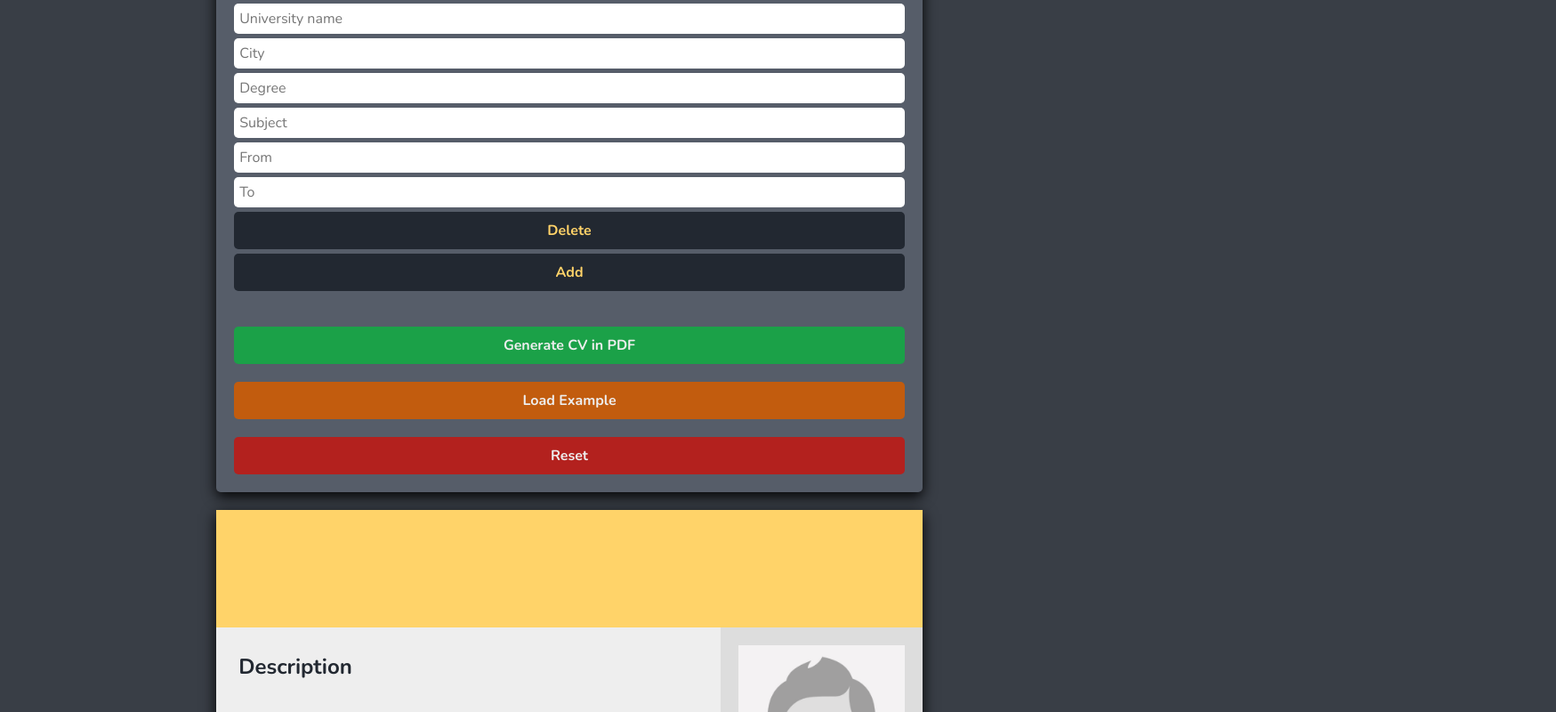
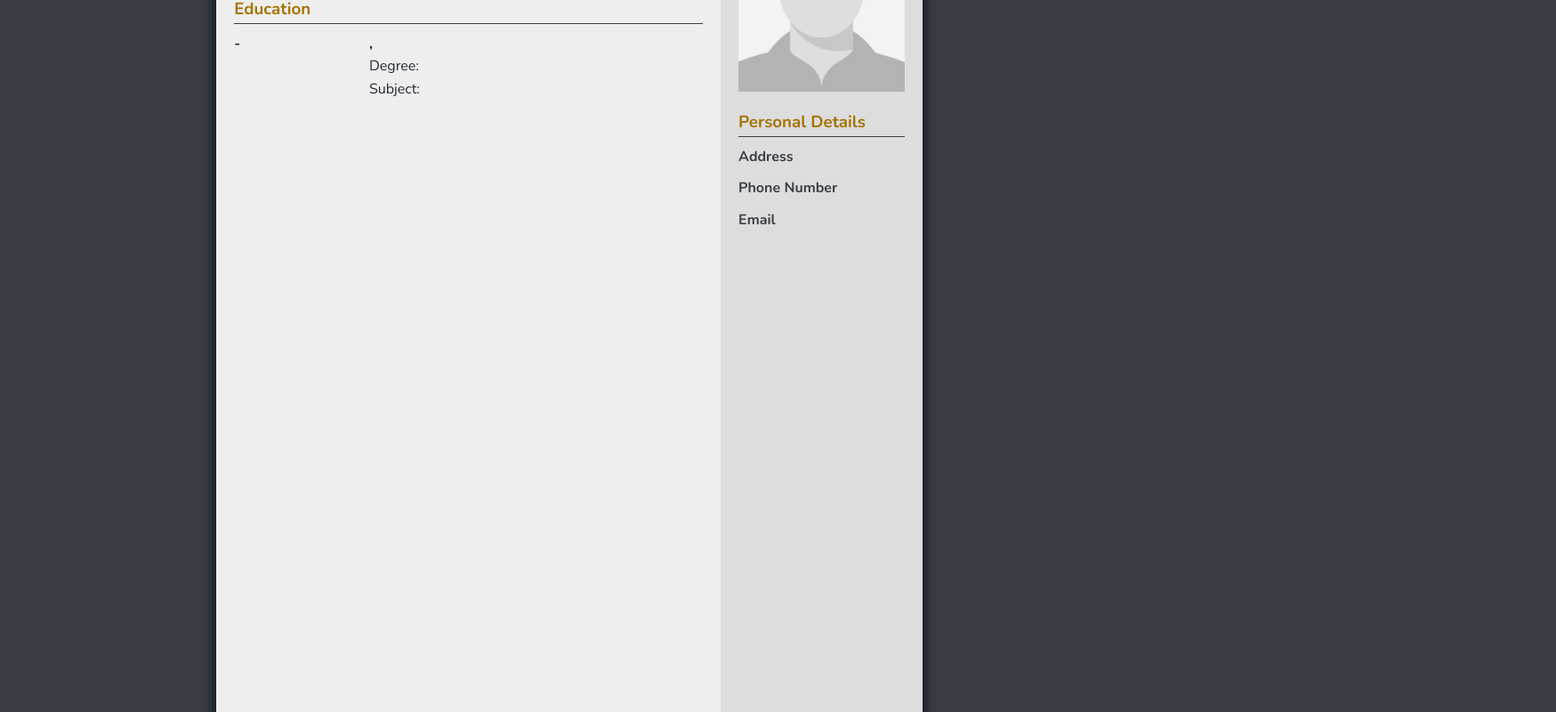
Before and after one commit to GBN6/CV-Application, a React (Create React App) app: page / in a window 1280 px wide. Shown: the part 1140-1940 px from the top of the page at 89% size, 1749 px wide, since content can reach past the window. Built offline with nearby package versions, Linux system fonts and the light colour scheme.

Commit message:
Fix preview layout

```diff
--- a/package.json
+++ b/package.json
@@ -6,8 +6,6 @@
     "@testing-library/jest-dom": "^5.16.5",
     "@testing-library/react": "^13.4.0",
     "@testing-library/user-event": "^13.5.0",
-    "html2canvas": "^1.4.1",
-    "jspdf": "^2.5.1",
     "react": "^18.2.0",
     "react-dom": "^18.2.0",
     "react-icons": "^4.4.0",
--- a/src/components/CvPreview/EducationItem.js
+++ b/src/components/CvPreview/EducationItem.js
@@ -12,8 +12,8 @@ const EducationItem = ({ educationItem }) => {
         <Subsection
           title={`${educationItem.universityName}, ${educationItem.city}`}
         >
-          <p>Degree: {educationItem.degree}</p>
-          <p>Subject: {educationItem.specialization}</p>
+          <div>Degree: {educationItem.degree}</div>
+          <div>Subject: {educationItem.specialization}</div>
         </Subsection>
       </Info>
     </EducationItemWrap>
@@ -24,13 +24,13 @@ const EducationItemWrap = styled.div`
   display: flex;
 `;
 const Period = styled.div`
-  width: 20%;
-  font-weight: bold;
-  padding: 0.5rem;
+width: 25%;
+font-weight: bold;
+margin-right: 2rem;
 `;
 
 const Info = styled.div`
-  width: 75%;
+  width: 70%;
 `;
 
 export default EducationItem;
--- a/src/components/CvPreview/ExperienceItem.js
+++ b/src/components/CvPreview/ExperienceItem.js
@@ -1,6 +1,6 @@
-import React from "react";
-import styled from "styled-components";
-import Subsection from "../Utility/Subsection";
+import React from 'react';
+import styled from 'styled-components';
+import Subsection from '../Utility/Subsection';
 
 const ExperienceItem = ({ experienceItem }) => {
   return (
@@ -10,9 +10,10 @@ const ExperienceItem = ({ experienceItem }) => {
       </Period>
       <Info>
         <Subsection title={experienceItem.position}>
-          <p>
+          <div>
             {experienceItem.company}, {experienceItem.city}
-          </p>
+          </div>
+          <div>{experienceItem.description}</div>
         </Subsection>
       </Info>
     </ExperienceItemWrap>
@@ -20,17 +21,17 @@ const ExperienceItem = ({ experienceItem }) => {
 };
 
 const ExperienceItemWrap = styled.div`
-display: flex;
-`
+  display: flex;
+`;
 
 const Period = styled.div`
-  width: 20%;
+  width: 25%;
   font-weight: bold;
-  padding: 0.5rem;
+  margin-right: 2rem;
 `;
 
 const Info = styled.div`
-width: 75%;
-`
+  width: 70%;
+`;
 
 export default ExperienceItem;
--- a/src/components/CvPreview/ResultContent.js
+++ b/src/components/CvPreview/ResultContent.js
@@ -18,8 +18,8 @@ const ResultContent = ({ personalInfo, experience, education }) => {
       <Section title='Description' contrastTitle>
         <Description>{personalInfo.description}</Description>
       </Section>
-      <Section title='Experience'>{experienceItems}</Section>
-      <Section title='Education'>{educationItems}</Section>
+      <Section title='Experience' direction="column" contrastTitle>{experienceItems}</Section>
+      <Section title='Education' direction="column" contrastTitle>{educationItems}</Section>
     </ContentWrap>
   );
 };
--- a/src/components/CvPreview/ResultSidebar.js
+++ b/src/components/CvPreview/ResultSidebar.js
@@ -7,7 +7,7 @@ const ResultSidebar = ({ personalInfo }) => {
   return (
     <SidebarWrap>
       <Photo src={personalInfo.photo} />
-      <Section title='Personal Details'>
+      <Section title='Personal Details' contrastTitle direction="column">
         <Subsection title='Address'>{personalInfo.address}</Subsection>
         <Subsection title='Phone Number'>{personalInfo.phoneNumber}</Subsection>
         <Subsection title='Email'>{personalInfo.email} </Subsection>
@@ -17,9 +17,9 @@ const ResultSidebar = ({ personalInfo }) => {
 };
 
 const SidebarWrap = styled.div`
-  padding: 2rem;
   background-color: rgb(221, 221, 221);
   color: #393e46;
+  padding: 2rem;
 `;
 
 const Photo = styled.img`
--- a/src/components/Main.js
+++ b/src/components/Main.js
@@ -158,15 +158,16 @@ const Main = () => {
 const MainWrapper = styled.main`
   display: flex;
   align-items: flex-start;
-  justify-content: center;
-  padding: 5rem;
+  justify-content: space-between;
+  gap: 4rem;
+  max-width: 1800px;
+  padding: 4rem 8rem;
+  margin: 0 auto;
   margin-bottom: 4rem;
-  gap: 6rem;
 
   @media (max-width: 1600px) {
     flex-direction: column;
     align-items: center;
-    gap: 2rem;
   }
 `;
 
--- a/src/components/Utility/Section.js
+++ b/src/components/Utility/Section.js
@@ -1,24 +1,46 @@
 import React from 'react';
-import styled from 'styled-components';
+import styled, { css } from 'styled-components';
 
-const Section = (props) => {
+const Section = ({
+  padding,
+  title,
+  children,
+  titlePadding,
+  contrastTitle,
+  direction,
+}) => {
   return (
-    <SectionWrap>
-      <Title>{props.title}</Title>
-      {props.children}
-    </SectionWrap>
+    <SectionWrapper padding={padding}>
+      <Title padding={titlePadding} contrast={contrastTitle}>
+        {title}
+      </Title>
+      <Children direction={direction}>{children}</Children>
+    </SectionWrapper>
   );
 };
 
-const SectionWrap = styled.section`
+const SectionWrapper = styled.section`
   display: flex;
   flex-direction: column;
-  gap: 0.5rem;
+  gap: 1rem;
+  padding: ${(props) => props.padding};
   margin-bottom: 2rem;
 `;
 
-const Title = styled.h2`
-  padding: 0.5rem;
+const Title = styled.h3`
+  padding: ${(props) => props.padding};
+  ${(props) =>
+    props.contrast &&
+    css`
+      border-bottom: 1px solid #393E46;
+      color: #a57300;
+    `}
+`;
+
+const Children = styled.div`
+  display: flex;
+  flex-direction: ${(props) => props.direction === "column" && "column"};
+  gap: 1rem;
 `;
 
 export default Section;
--- a/src/components/Utility/Subsection.js
+++ b/src/components/Utility/Subsection.js
@@ -1,24 +1,23 @@
 import React from "react";
 import styled from "styled-components";
 
-const Subsection = (props) => {
+const Subsection = ({ title, children, titlePadding }) => {
   return (
-    <SubsectionWrap>
-      <Title>{props.title}</Title>
-      {props.children}
-    </SubsectionWrap>
+    <SubsectionWrapper padding={titlePadding}>
+      <Title>{title}</Title>
+      {children}
+    </SubsectionWrapper>
   );
 };
 
-const SubsectionWrap = styled.section`
+const SubsectionWrapper = styled.section`
   display: flex;
   flex-direction: column;
-  gap: 0.5rem;
-  justify-content: flex-start;
+  padding: ${(props) => props.padding};
 `;
 
-const Title = styled.h3`
-  padding: 0.5rem;
+const Title = styled.h4`
+  padding: ${(props) => props.padding};
   line-height: 1.6;
 `;
 
--- a/src/components/Utility/exampleCv.js
+++ b/src/components/Utility/exampleCv.js
@@ -1,4 +1,4 @@
-import examplePhoto from '../../assets/random_photo.jpg'
+import examplePhoto from '../../assets/random_photo.jpg';
 import { v4 as uuidv4 } from 'uuid';
 
 const exampleCV = {
@@ -7,52 +7,68 @@ const exampleCV = {
     lastName: 'Doe',
     titleName: 'Web Developer',
     photo: examplePhoto,
-    address: 'Street 30 / 4',
+    address: 'Example Street 10',
     phoneNumber: '123456789',
-    email: 'mail@gmail.com',
-    skill: '',
-    skills: [],
+    email: 'john.doe@gmail.com',
     description:
       'Lorem ipsum dolor sit amet, consectetur adipiscing elit. Vestibulum tempus imperdiet nisl sed vestibulum. Donec gravida, nulla eget blandit fermentum, mauris nisi rutrum libero, ac pharetra erat est sit amet tellus. Quisque fermentum dolor a interdum fermentum. Maecenas vehicula ac ipsum nec gravida. Integer quis porta turpis. Aenean et metus.',
   },
+  skills: [
+    {
+      id: uuidv4(),
+      skill: 'JavaScript',
+    },
+    {
+      id: uuidv4(),
+      skill: 'React.JS',
+    },
+    {
+      id: uuidv4(),
+      skill: 'HTML',
+    },
+    {
+      id: uuidv4(),
+      skill: 'CSS',
+    },
+  ],
   experience: [
     {
       id: uuidv4(),
-      position: 'Position',
-      company: 'Company',
-      city: 'City',
-      description: 'Description',
-      from: 'From',
-      to: 'To',
+      position: 'Web Developer',
+      company: 'Facebook Inc.',
+      city: 'Menlo Park',
+      description: 'Managing web development',
+      from: '2015',
+      to: 'Present',
     },
     {
       id: uuidv4(),
-      position: 'Position',
-      company: 'Company',
-      city: 'City',
-      description: 'Description',
-      from: 'From',
-      to: 'To',
+      position: 'Junior Web Developer',
+      company: 'Tesla Inc.',
+      city: 'Palo Alto',
+      description: 'Creating basic web pages',
+      from: '2012',
+      to: '2015',
     },
   ],
   education: [
     {
       id: uuidv4(),
-      universityName: 'University name',
-      city: 'City',
-      degree: '...',
-      specialization: '...',
-      from: 'From',
-      to: 'To',
+      universityName: 'University of Technology',
+      city: 'Oklahoma',
+      degree: 'Master',
+      specialization: 'Computer Science',
+      from: '2008',
+      to: '2012',
     },
     {
       id: uuidv4(),
-      universityName: 'University name',
-      city: 'City',
-      degree: '...',
-      specialization: '...',
-      from: 'From',
-      to: 'To',
+      universityName: 'University of Design Art',
+      city: 'New York',
+      degree: 'Bachelor',
+      specialization: 'Visual Art',
+      from: '2008',
+      to: '2012',
     },
   ],
 };
--- a/src/index.css
+++ b/src/index.css
@@ -42,10 +42,6 @@ h1, p {
     line-height: 1.2;
 }
 
-p {
-    padding: 0.5rem;
-}
-
 img {
     display: block;
     width: 100%;
```
Also changed, not shown: 1 other file (tests, documents, lock files or other folders).
